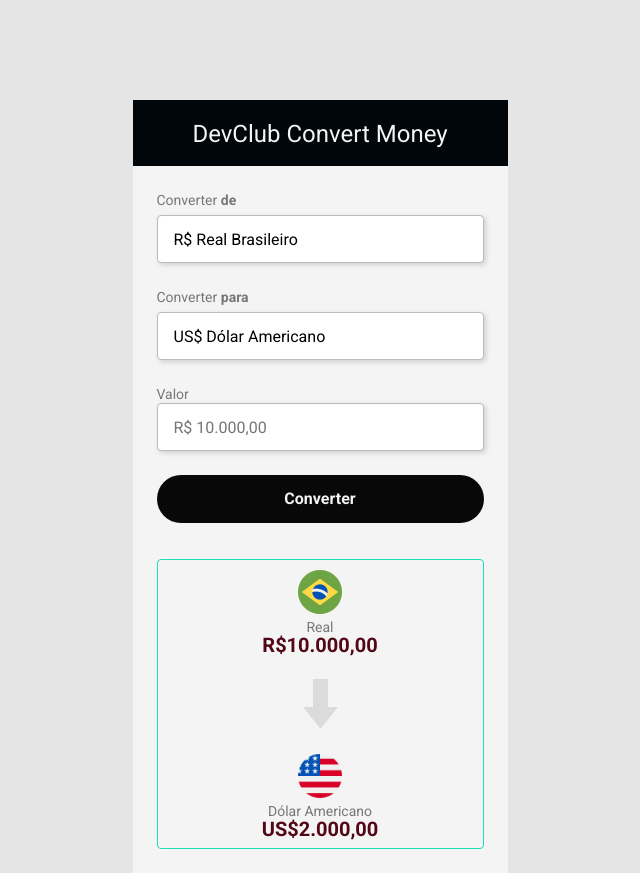
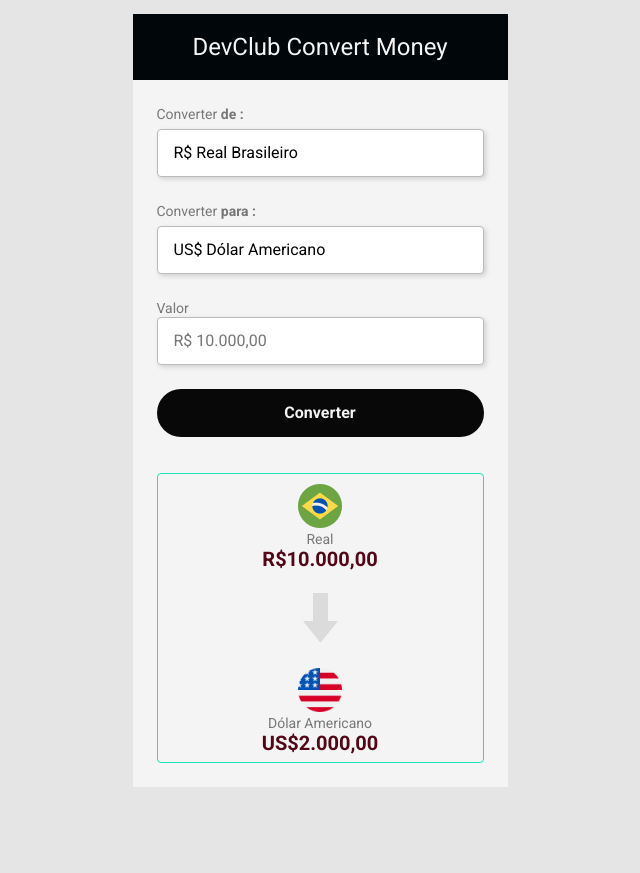
Before and after one commit to RafaelMoraes86/DevClub-Convert-Money-BRL-EUA-EUR-BTC, a plain HTML site: page index.html in a window 1280 px wide. Shown: the whole page, without its empty margins (320-960 px from the left). After the commit the page ends 800 px from the top, so only its background shows below. Drawn offline with Linux system fonts and the light colour scheme.

Commit message:
Update:Display Flex

```diff
--- a/index.html
+++ b/index.html
@@ -20,7 +20,7 @@
 
         <main>
             <label>
-                Converter <b>de</b>
+                Converter <b>de :</b>
                 <select>
                     <option>
                         R$ Real Brasileiro
@@ -29,7 +29,7 @@
             </label>
 
             <label>
-                Converter <b>para</b>
+                Converter <b>para :</b>
                 <select id="currency-select">
                     <option>
                         US$ Dólar Americano
--- a/styles.css
+++ b/styles.css
@@ -7,19 +7,24 @@
 
 body {
     background-color: #E5E5E5;
+    display: flex;
+    align-items: center;
+    height: 100vh;
+    justify-content: center;
 }
 
 .container {
     width: 375px;
     background-color: #f4f4f4;
-    margin: 0 auto;
-    margin-top: 100px;
+
 }
 
 header {
     background-color: #01060a;
     height: 66px;
-
+    display: flex;
+    align-items: center;
+    justify-content: center;
 }
 
 h1 {
@@ -28,8 +33,7 @@ h1 {
     font-size: 24px;
     line-height: 18px;
     color: #F4F4F4;
-    text-align: center;
-    padding-top: 25px;
+
 }
 
 main {
@@ -104,12 +108,21 @@ button:active {
 
 section {
     border: 1px solid #1be2b7;
-    border-radius: 4px
+    border-radius: 4px;
+    flex-direction: column;
+    display: flex;
+    align-items: center;
+    justify-content: center;
+    gap: 15px;
 }
 
 .currency-container {
-    text-align: center;
     padding: 10px;
+    display: flex;
+    justify-content: center;
+    flex-direction: column;
+    align-items: center;
+    gap: 2px;
 }
 
 .currency-name {
@@ -127,8 +140,3 @@ section {
     font-size: 20px;
     line-height: 18px;
 }
-
-.arrow-img {
-    margin: 15px auto;
-    display: block;
-}
```
